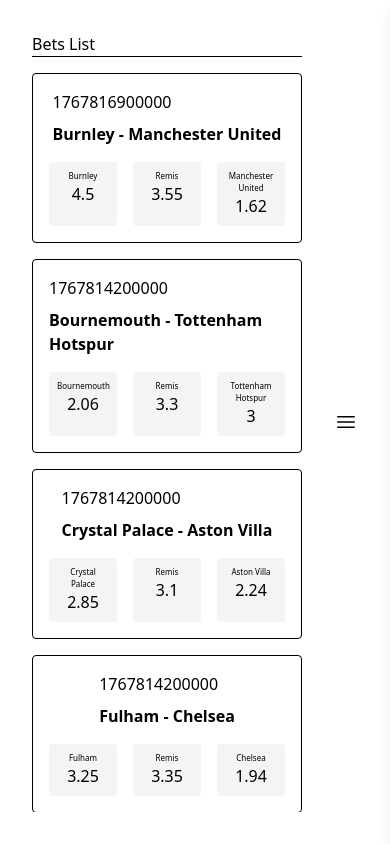
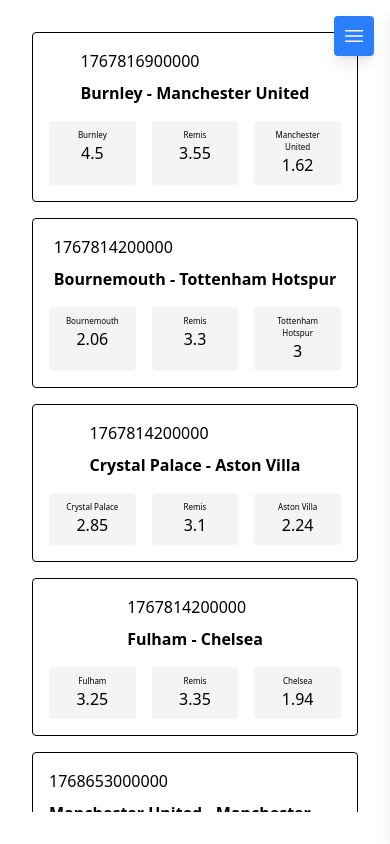
Before and after one commit to vincer0/potential-fiesta, a Next.js app: page / in a window 390 px wide. Built offline with nearby package versions, Linux system fonts and the light colour scheme.

Commit message:
some visual cleanups

```diff
--- a/src/app/page.tsx
+++ b/src/app/page.tsx
@@ -13,7 +13,7 @@ export default async function Home() {
       <StoreHydrator mockedEvents={events} />
       <main className="flex h-full w-full items-center justify-between p-8 bg-white sm:items-start gap-8">
         <Content />
-        <div className="hidden md:block p-4 border rounded">
+        <div className="hidden md:block p-4 border rounded h-full w-[300px]">
           <Betslip />
         </div>
         <Drawer />
--- a/src/components/betslip/betslip.tsx
+++ b/src/components/betslip/betslip.tsx
@@ -4,7 +4,7 @@ import { useAppStore } from "@/providers/store-provider";
 const Betslip = () => {
   const { betslip } = useAppStore((state) => state);
 
-  return <div className="w-[300px]">
+  return <div className="h-full">
     <div>
         <p>Selections:</p>
         <div>
--- a/src/components/content/content.tsx
+++ b/src/components/content/content.tsx
@@ -4,9 +4,6 @@ import EventList from "./partials/event-list/event-list";
 
 const Content = () => {
   return <div className="flex flex-col flex-grow h-full overflow-hidden">
-    <div className="w-full mb-4 border-b">
-        <p>Bets List</p>
-    </div>
     <div className="flex-grow overflow-y-auto">
       <EventList />
     </div>
--- a/src/components/hamburger-button.tsx
+++ b/src/components/hamburger-button.tsx
@@ -15,7 +15,7 @@ const HamburgerButton = () => {
   return (
     <button
       onClick={handleClick}
-      className="md:hidden z-40"
+      className="md:hidden z-50 fixed top-4 right-4 p-2 rounded shadow-lg bg-blue-500 hover:bg-blue-800 text-white"
     >
       <svg
         xmlns="http://www.w3.org/2000/svg"
```
